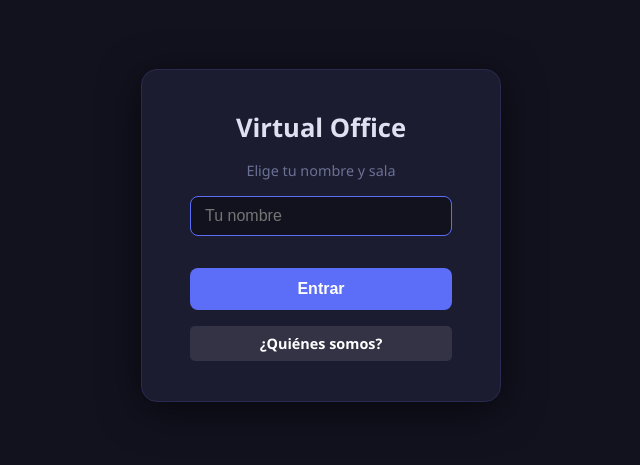
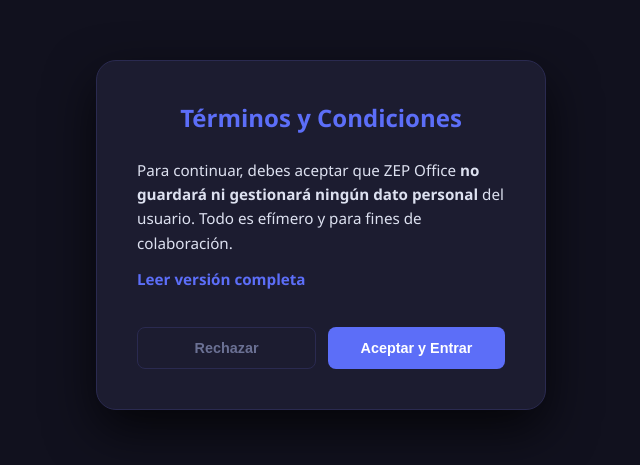
Before and after one commit to ivanhgmm/ZEP, a website: page public/index.html in a window 1280 px wide. Shown: the part 165-630 px from the top of the page, without its empty margins (319-959 px from the left). Drawn offline with nearby package versions, Linux system fonts and the light colour scheme; no server answers.

Commit message:
feat: implement mandatory terms and conditions modal with local storage acceptance check

```diff
--- a/public/app.js
+++ b/public/app.js
@@ -86,6 +86,31 @@ function toggleChatMinimize() {
     chatMessages.scrollTop = chatMessages.scrollHeight;
   }
 }
+
+// ─── Terms and Conditions Logic ─────────────────────────────────────────────
+const termsOverlay = document.getElementById('terms-overlay');
+const btnAcceptTerms = document.getElementById('btn-accept-terms');
+const btnDeclineTerms = document.getElementById('btn-decline-terms');
+const termsErrorMsg = document.getElementById('terms-error-msg');
+
+function checkTerms() {
+  const accepted = localStorage.getItem('zep_terms_accepted');
+  if (accepted !== 'true') {
+    termsOverlay.classList.remove('hidden');
+  }
+}
+
+btnAcceptTerms.addEventListener('click', () => {
+  localStorage.setItem('zep_terms_accepted', 'true');
+  termsOverlay.classList.add('hidden');
+});
+
+btnDeclineTerms.addEventListener('click', () => {
+  termsErrorMsg.classList.remove('hidden');
+});
+
+// Run check on load
+checkTerms();
 
 // ─── Fetch map list and build login selector ───────────────────────────────────
 async function initLogin() {
--- a/public/index.html
+++ b/public/index.html
@@ -100,6 +100,24 @@
     </div>
   </div>
 
+  <!-- ── Terms and Conditions Modal ────────────────────────────── -->
+  <div id="terms-overlay" class="hidden">
+    <div id="terms-box">
+      <h2>Términos y Condiciones</h2>
+      <div id="terms-content-text">
+        <p>Para continuar, debes aceptar que ZEP Office <strong>no guardará ni gestionará ningún dato personal</strong> del usuario. Todo es efímero y para fines de colaboración.</p>
+        <p><a href="/terminos-y-condiciones" target="_blank">Leer versión completa</a></p>
+      </div>
+      <div id="terms-error-msg" class="hidden">
+        <p class="error">Lo sentimos, no puedes acceder a la oficina sin aceptar los términos de privacidad.</p>
+      </div>
+      <div id="terms-actions">
+        <button id="btn-decline-terms">Rechazar</button>
+        <button id="btn-accept-terms">Aceptar y Entrar</button>
+      </div>
+    </div>
+  </div>
+
   <script src="/socket.io/socket.io.js"></script>
   <script src="app.js"></script>
 </body>
--- a/public/style.css
+++ b/public/style.css
@@ -861,6 +861,108 @@ main {
   object-fit: contain;
 }
 
+/* ─── Terms and Conditions Modal ────────────────────────────── */
+#terms-overlay {
+  position: fixed;
+  inset: 0;
+  background: rgba(18, 18, 31, 0.95);
+  backdrop-filter: blur(15px);
+  z-index: 5000;
+  display: flex;
+  align-items: center;
+  justify-content: center;
+  padding: 20px;
+}
+
+#terms-box {
+  background: var(--panel);
+  border: 1px solid var(--border);
+  border-radius: 20px;
+  padding: 40px;
+  max-width: 450px;
+  width: 100%;
+  display: flex;
+  flex-direction: column;
+  gap: 24px;
+  box-shadow: 0 20px 50px rgba(0, 0, 0, 0.7);
+  animation: fadeIn 0.4s ease-out;
+}
+
+#terms-box h2 {
+  color: var(--accent);
+  font-size: 1.5rem;
+  text-align: center;
+}
+
+#terms-content-text p {
+  color: var(--text);
+  line-height: 1.6;
+  font-size: 0.95rem;
+  margin-bottom: 12px;
+}
+
+#terms-content-text a {
+  color: var(--accent);
+  text-decoration: none;
+  font-weight: 600;
+}
+
+#terms-content-text a:hover {
+  text-decoration: underline;
+}
+
+#terms-error-msg {
+  background: rgba(233, 69, 96, 0.1);
+  border-left: 4px solid var(--danger);
+  padding: 12px 16px;
+  border-radius: 4px;
+}
+
+#terms-error-msg .error {
+  color: var(--danger);
+  font-size: 0.85rem;
+  font-weight: 600;
+  margin: 0;
+}
+
+#terms-actions {
+  display: flex;
+  gap: 12px;
+}
+
+#terms-actions button {
+  flex: 1;
+  padding: 12px;
+  border-radius: 8px;
+  font-size: 0.9rem;
+  font-weight: 600;
+  cursor: pointer;
+  transition: all 0.2s;
+}
+
+#btn-decline-terms {
+  background: transparent;
+  border: 1px solid var(--border);
+  color: var(--muted);
+}
+
+#btn-decline-terms:hover {
+  background: rgba(255, 255, 255, 0.05);
+  color: var(--text);
+}
+
+#btn-accept-terms {
+  background: var(--accent);
+  border: none;
+  color: white;
+}
+
+#btn-accept-terms:hover {
+  background: #4456d8;
+  transform: translateY(-1px);
+  box-shadow: 0 4px 12px rgba(92, 110, 248, 0.3);
+}
+
 .hidden {
   display: none !important;
 }
--- a/server.js
+++ b/server.js
@@ -8,8 +8,11 @@ const server = http.createServer(app);
 const io     = new Server(server);
 const PORT   = 3000;
 
-app.use(express.json());
 app.use(express.static(path.join(__dirname, 'public')));
+
+app.get('/terminos-y-condiciones', (req, res) => {
+  res.sendFile(path.join(__dirname, 'public', 'terms.html'));
+});
 
 // ── Tile legend ──────────────────────────────────────────────────────────────
 // E=empty  F=floor  W=wall  G=grass  D=desk  C=chair
```
Also changed, not shown: public/terms.html (added, +42 -0 lines).
